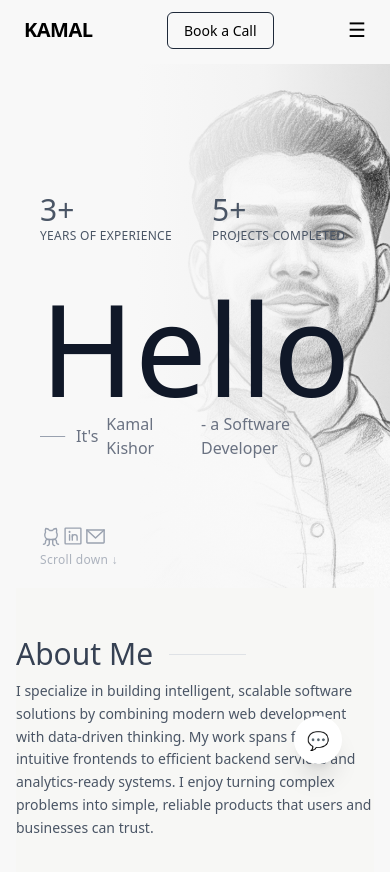
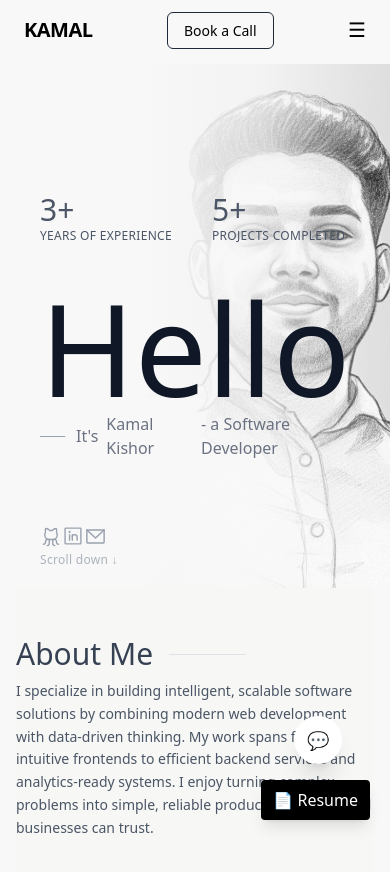
Before and after one commit to kkamal11/kkamal11.github.io, a React (Vite) app: page / in a window 390 px wide. Shown: the top 872 px of the page. Built offline with nearby package versions, Linux system fonts and the light colour scheme.

Commit message:
ui-bug-fix#5

```diff
--- a/src/components/resume/FloatingResumeButton.tsx
+++ b/src/components/resume/FloatingResumeButton.tsx
@@ -15,7 +15,7 @@ export default function FloatingResumeButton() {
   return (
     <Link
       to="/resume"
-      className={`hidden md:flex fixed right-5 bottom-1 -translate-y-1/2 z-50
+      className={`flex fixed right-5 bottom-1 -translate-y-1/2 z-50
       px-3 py-2 bg-black text-white rounded shadow-lg
       hover:bg-gray-900 transition-all duration-500
       ${
```
